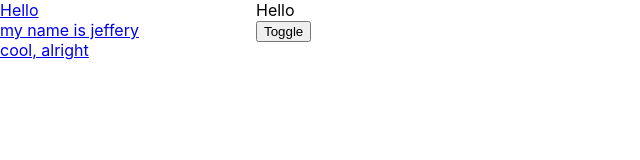
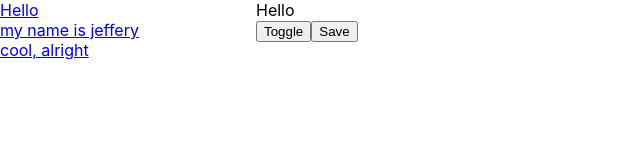
Before and after one commit to ChristopherChilders/notes-app, a React (Create React App) app: page / in a window 1280 px wide. Shown: the top 160 px of the page, without its empty margins (0-640 px from the left). Built offline with nearby package versions, Linux system fonts and the light colour scheme.

Commit message:
saves draft to the local state

```diff
--- a/src/NotesApp.js
+++ b/src/NotesApp.js
@@ -34,7 +34,7 @@ export default class NotesApp extends React.Component{
                 <div className={styles.list}>
                 <NotesList notes={this.state.notes} handleSelection={this._selectNote}/>
                 </div>
-                <NotesDetail note={theNote}/>
+                <NotesDetail note={theNote} handleSave={this._updateNote} />
             </div>
         )
     }
--- a/src/NotesDetails.js
+++ b/src/NotesDetails.js
@@ -43,8 +43,12 @@ export default class NotesDetail extends React.Component{
                 }
                 <br />
                 <button onClick={this._toggleIsEditing}>Toggle</button>
+                <button onClick={this._saveDraft}>Save</button>
             </div>
         );
+    }
+    _saveDraft = () => {
+        this.props.handleSave(this.state.id, this.state.draftText);
     }
     _changeDraftText = (newText) => {
         this.setState({
```
